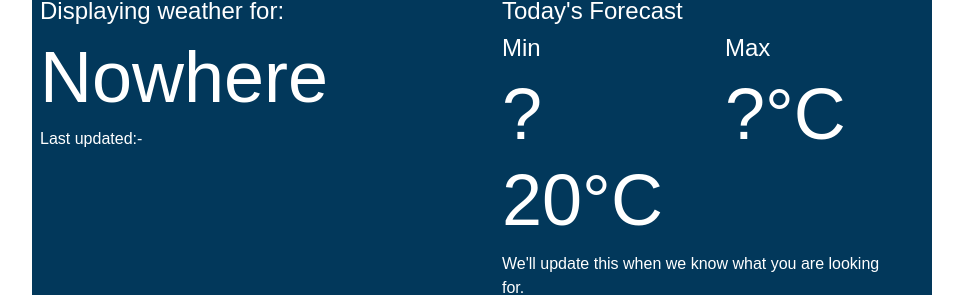
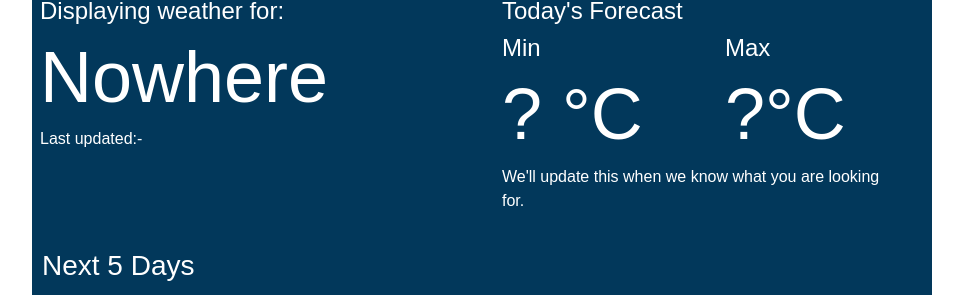
Before and after one commit to belg111/weather-app-project, a React (Create React App) app: page / in a window 1280 px wide. Shown: the part 303-598 px from the top of the page, without its empty margins (158-1121 px from the left). Built offline with nearby package versions, Linux system fonts and the light colour scheme.

Commit message:
Tidy up default load page.

```diff
--- a/src/Weather.js
+++ b/src/Weather.js
@@ -226,7 +226,7 @@ export default function Weather() {
               <div className="col-6">
                 <h4>Min</h4>
                 <h2 className="display-2">
-                  <span id="todays-min">? 20</span>
+                  <span id="todays-min">? </span>
                   <span id="todays-units-min">°C</span>
                 </h2>
               </div>
```
